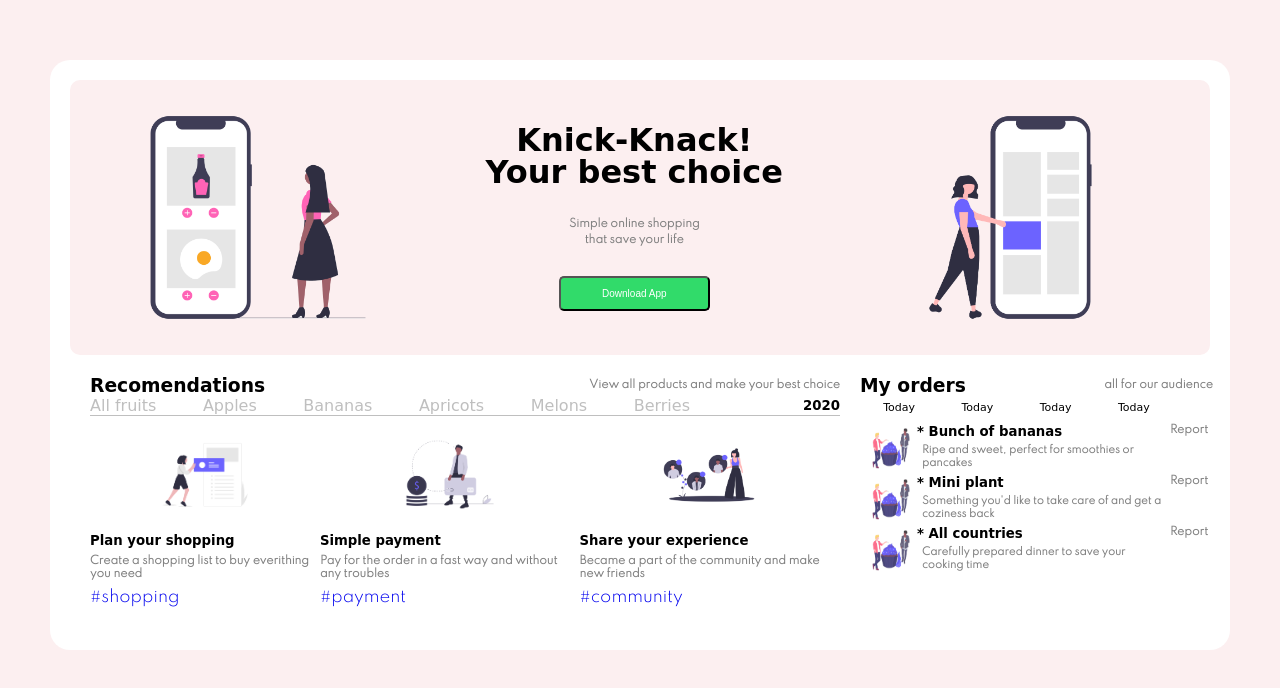
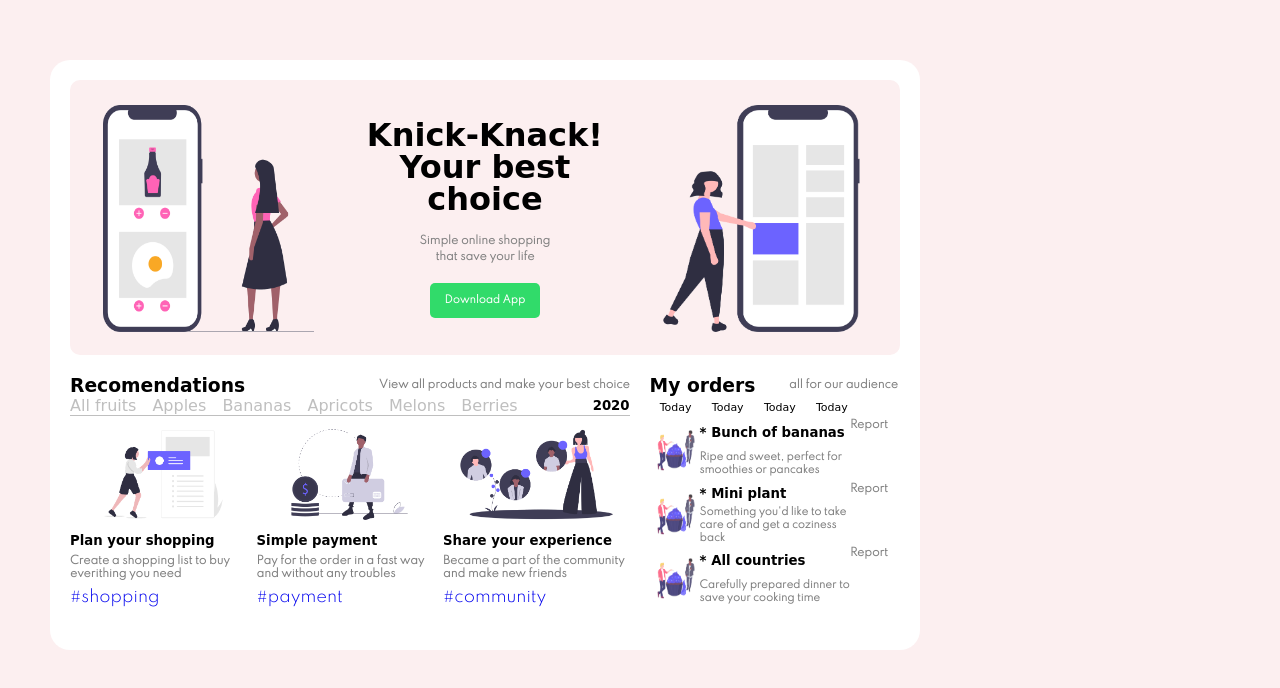
Before and after one commit to rojasfredic6/knick-knack, a plain HTML site: page index.html in a window 1280 px wide. Drawn offline with Linux system fonts and the light colour scheme; a web font is replaced by a local one.

Commit message:
correcion al boton principal y correcion a errores de box-sizin

```diff
--- a/css/main.css
+++ b/css/main.css
@@ -1,7 +1,6 @@
 *{
 	margin: 0;
 	padding: 0;
-
 	}
 
 body{
@@ -43,14 +42,15 @@ li{
 	padding: 20px;
 	border-radius: 20px;
 	height: 550px;
+	width: 830px;
 	}
 
 #maquetado header{
 	background-color: #fceff0;
 	border-radius: 10px;
 	display: grid;
-	grid-template-columns: 33% 33% 33%;
-	grid-template-rows: 100%;
+	grid-template-columns: 276.6px 276.6px 276.6px;
+	grid-template-rows: 277px;
 	height: 50%;
 	width: auto;
 	}
@@ -63,7 +63,8 @@ li{
 	}
 
 .header-img{
-	height: 90%;
+	width: 276.59px;
+	height: 277px;
 	}
 
 .title{
@@ -80,12 +81,12 @@ li{
 	line-height: 1;
 	}
 
-.title h6, button{
+.title h6{
 	text-align: center;
 	line-height: 1.5;
 	}
 
-.title button{
+#boton-principal{
 	background-color: #31db6a;
 	color: white;
 	width: 40%;
@@ -94,30 +95,33 @@ li{
 	font-size: 10px;
 	font-style: bold;
 	cursor: pointer;
+	text-align: center;
+	line-height: 1.5;
+	display: flex;
+	align-items: center;
+	justify-content: center;
+	font-weight: bold;
 }
 
 main{
-	padding: 20px;
+	padding: 20px 0px 0px 0px;
 	display: grid;
-	grid-template-columns: 70% 33%;
+	grid-template-columns: 579.6px 248.4px;
 	grid-template-rows: 100%;
-	height: 50%;
-	width: auto;
+	height: 253px;
+	width: 828px;
 	}
 
 .main-recomendations{
 	grid-column: span 1;
 	grid-row: span 1;
 	margin-right: 20px;
-	margin-bottom: 20px;
-
 }
 
 .main-my-orders{
 	grid-column: 2 / 3;
 	grid-row: span 1;
-	margin-right: 10px;
-	height:80%;
+	height:253px;
 }
 
 .main-recomendations-title{
@@ -159,15 +163,15 @@ main{
 .main-recomendations-benefits{
 	display: flex;
 	justify-content: space-around;
-	height: 100%;
-	margin-right: 2px;
+	height: 191px;
 }
 
 .benefits{
 	display: flex;
 	flex-direction: column;
 	justify-content: space-around;
-	height: 75%;
+	height: 191px;
+	width: 186.53px;
 	}
 
 .benefits picture{
@@ -179,7 +183,7 @@ main{
 }
 
 .benefits picture img{
-	width: 110px;
+	height: 111px;
 }
 
 .benefits h6 {
@@ -223,28 +227,29 @@ main{
 }
 
 .orders-options{
-	height: 60%;
-	margin: 5px;
-
+	height:192px;
+	width:238.38px;
 }
 
 .orders-options-list{
 	display: flex;
 	justify-content: space-around;
-	height: auto;
+	height: 64px;
 }
-
+.orders-options-list div{
+	display: flex;
+	flex-direction: column;
+	justify-content: space-around;
+}
 .orders-options-list div h6{
-	margin: 5px;
+	margin-top: 5 px;
 	font-size: 10px;
 }
 
 .orders-options-list picture{
-	height: 100%;
-	width: auto;
+	width: 50.38px;
 	display:flex;
 	align-items: center;
-	margin-right: 2px;
 }
 
 .orders-options-list picture img{
--- a/index.html
+++ b/index.html
@@ -18,7 +18,9 @@
 						<br/>Your best choice
 					</H1>
 					<h6 style="color: gray">Simple online shopping <br/> that save your life</h6>
-					<button>Download App</button>
+					<a id="boton-principal" href="#" alt="">
+						Download App
+					</a>
 				</section>
 				<picture>
 					<img class="header-img" src="./css/undraw_mobile_feed_73bd.png">
```
